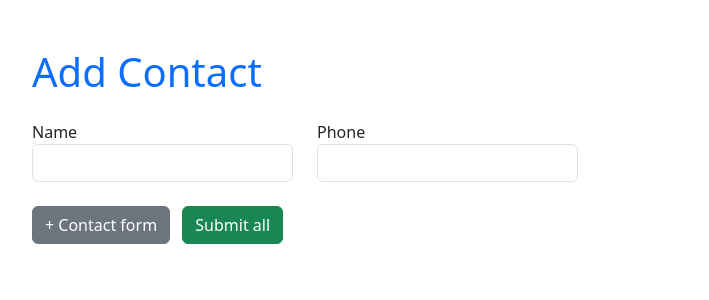
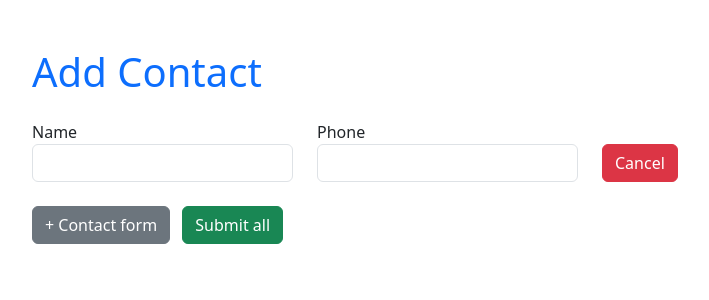
Before and after one commit to mihouami/contact-htmx, a Django app: page / in a window 1280 px wide. Shown: the top 300 px of the page, without its empty margins (50-759 px from the left). Run offline with Django 5.2, Linux system fonts and the light colour scheme; data that the repository does not hold is empty; some libraries are stand-ins or nearby versions.

Commit message:
05-Cancel forms

```diff
--- a/contact/templates/partials/form.html
+++ b/contact/templates/partials/form.html
@@ -16,5 +16,13 @@
       <label for="{{ fomr.phone.id_for_label}}">{{ form.phone.label}}</label>
       {{ form.phone }}
     </div>
+    <div class="col-3 align-self-end">
+      <button
+        class="btn btn-danger"
+        hx-on:click="this.closest('form').remove()"
+      >
+        Cancel
+      </button>
+    </div>
   </div>
 </form>
```
